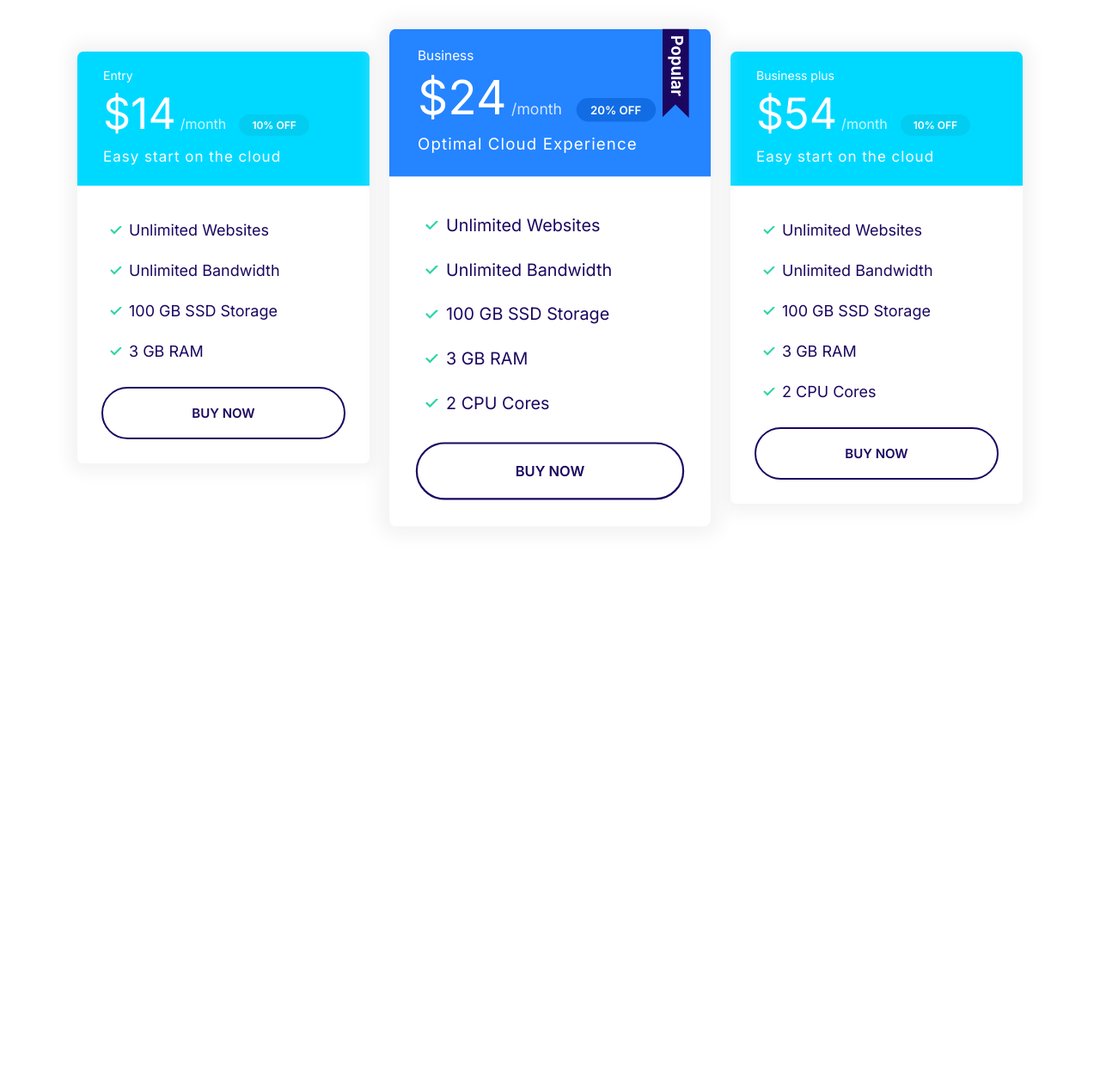
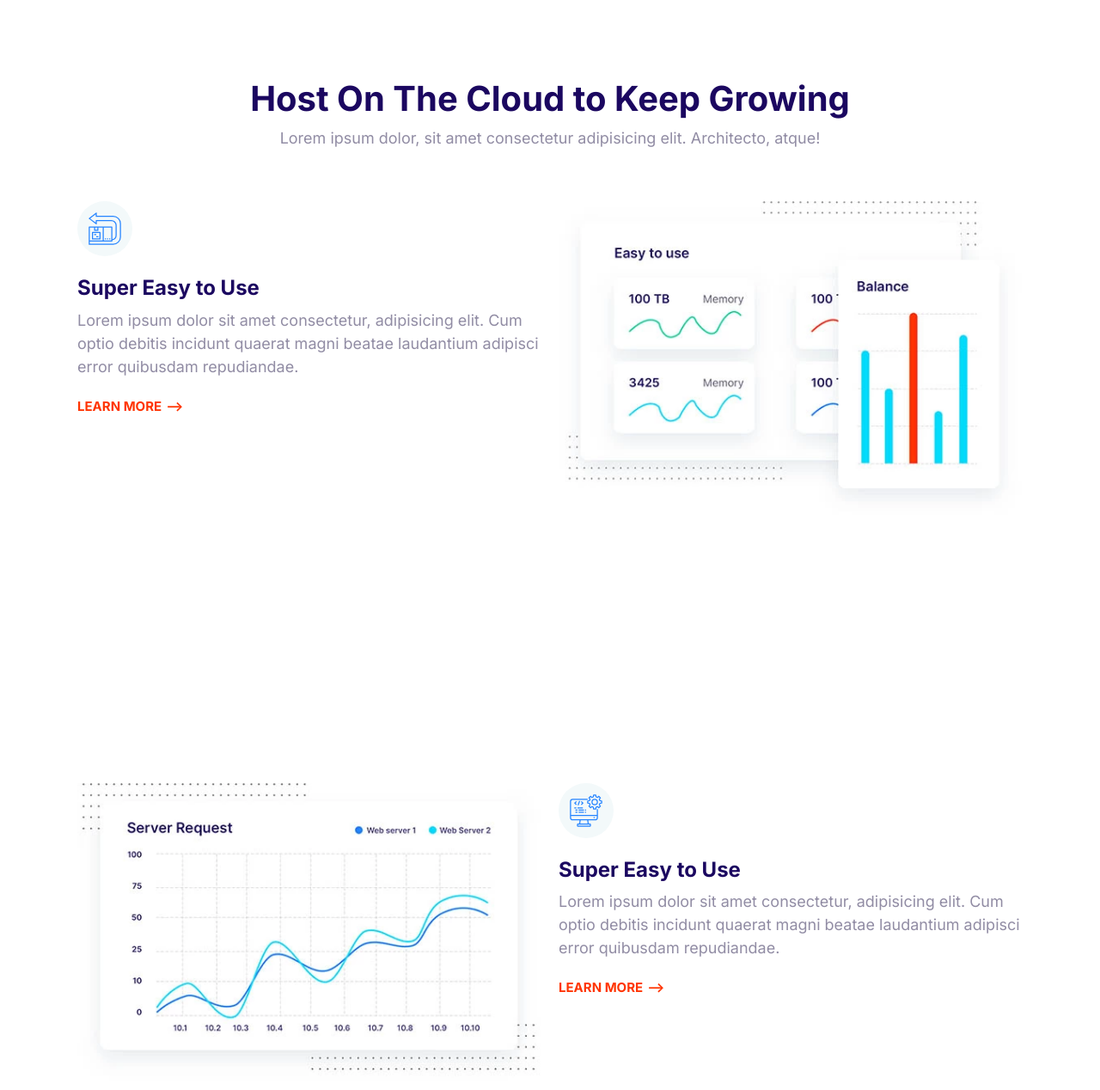
Before and after one commit to Naji43/najify, a plain HTML site: page index.html in a window 1280 px wide. Shown: the top 1268 px of the page at 86% size. Before the commit the page ends 800 px from the top, so only its background shows below. Drawn offline with Linux system fonts and the light colour scheme.

Commit message:
Build the block-feature component.

```diff
--- a/css/styles.css
+++ b/css/styles.css
@@ -800,3 +800,28 @@ a {
   max-width: 500px;
   margin: 0 auto;
 }
+
+/* Features */
+
+.feature {
+  gap: 4rem 2rem;
+  margin: 12rem 0;
+}
+
+.feature:first-of-type {
+  margin-top: 6rem;
+}
+
+.feature__heading {
+  margin: 1rem 0;
+}
+
+.feature__image {
+  width: 100%;
+}
+
+@media screen and (min-width: 768px) {
+  .feature__content--even {
+    order: 2;
+  }
+}
--- a/index.html
+++ b/index.html
@@ -15,71 +15,128 @@
     <link rel="stylesheet" href="/CSS/styles.css" />
   </head>
   <body>
-    <section class="block container block-plans">
-      <div class="grid grid--1x3">
-        <div class="plan">
-          <div class="card card--secondary">
-            <header class="card__header">
-              <h3 class="plan__name">Entry</h3>
-              <span class="plan__price">$14</span>
-              <span class="plan__billing-cycle">/month</span>
-              <span class="badge badge--secondary badge--small">10% OFF</span>
-              <span class="plan__description">Easy start on the cloud</span>
-            </header>
-            <div class="card__body">
-              <ul class="list list--tick">
-                <li class="list__item">Unlimited Websites</li>
-                <li class="list__item">Unlimited Bandwidth</li>
-                <li class="list__item">100 GB SSD Storage</li>
-                <li class="list__item">3 GB RAM</li>
-              </ul>
-              <button class="btn btn--outline btn--block">Buy Now</button>
-            </div>
-          </div>
+    <section class="block container">
+      <header class="block__header">
+        <h2>Host On The Cloud to Keep Growing</h2>
+        <p>
+          Lorem ipsum dolor, sit amet consectetur adipisicing elit. Architecto,
+          atque!
+        </p>
+      </header>
+      <article class="grid grid--1x2 feature">
+        <div class="feature__content">
+          <span class="icon-container">
+            <svg class="icon icon--primary">
+              <use xlink:href="images/sprite.svg#easy"></use>
+            </svg>
+          </span>
+          <h3 feature__heading>Super Easy to Use</h3>
+          <p>
+            Lorem ipsum dolor sit amet consectetur, adipisicing elit. Cum optio
+            debitis incidunt quaerat magni beatae laudantium adipisci error
+            quibusdam repudiandae.
+          </p>
+          <a href="#" class="link-arrow">Learn More</a>
         </div>
-        <div class="plan plan--popular">
-          <div class="card card--primary">
-            <header class="card__header">
-              <h3 class="plan__name">Business</h3>
-              <span class="plan__price">$24</span>
-              <span class="plan__billing-cycle">/month</span>
-              <span class="badge badge--primary badge--small">20% OFF</span>
-              <span class="plan__description">Optimal Cloud Experience</span>
-            </header>
-            <div class="card__body">
-              <ul class="list list--tick">
-                <li class="list__item">Unlimited Websites</li>
-                <li class="list__item">Unlimited Bandwidth</li>
-                <li class="list__item">100 GB SSD Storage</li>
-                <li class="list__item">3 GB RAM</li>
-                <li class="list__item">2 CPU Cores</li>
-              </ul>
-              <button class="btn btn--outline btn--block">Buy Now</button>
-            </div>
-          </div>
+        <picture>
+          <source
+            type="image/webp"
+            srcset="images/easy.webp 1x, images/easy@2x.webp 2x"
+          />
+          <source
+            type="image/jpg"
+            srcset="images/easy.jpg 1x, images/easy@2x.jpg 2x"
+          />
+          <img class="feature__image" src="images/easy@2x.jpg" alt="" />
+        </picture>
+      </article>
+    </section>
+    <section class="block container">
+      <article class="grid grid--1x2 feature">
+        <div class="feature__content feature__content--even">
+          <span class="icon-container">
+            <svg class="icon icon--primary">
+              <use xlink:href="images/sprite.svg#computer"></use>
+            </svg>
+          </span>
+          <h3 feature__heading>Super Easy to Use</h3>
+          <p>
+            Lorem ipsum dolor sit amet consectetur, adipisicing elit. Cum optio
+            debitis incidunt quaerat magni beatae laudantium adipisci error
+            quibusdam repudiandae.
+          </p>
+          <a href="#" class="link-arrow">Learn More</a>
         </div>
-        <div class="plan">
-          <div class="card card--secondary">
-            <header class="card__header">
-              <h3 class="plan__name">Business plus</h3>
-              <span class="plan__price">$54</span>
-              <span class="plan__billing-cycle">/month</span>
-              <span class="badge badge--secondary badge--small">10% OFF</span>
-              <span class="plan__description">Easy start on the cloud</span>
-            </header>
-            <div class="card__body">
-              <ul class="list list--tick">
-                <li class="list__item">Unlimited Websites</li>
-                <li class="list__item">Unlimited Bandwidth</li>
-                <li class="list__item">100 GB SSD Storage</li>
-                <li class="list__item">3 GB RAM</li>
-                <li class="list__item">2 CPU Cores</li>
-              </ul>
-              <button class="btn btn--outline btn--block">Buy Now</button>
-            </div>
-          </div>
+        <picture>
+          <source
+            type="image/webp"
+            srcset="images/fast.webp 1x, images/fast@2x.webp 2x"
+          />
+          <source
+            type="image/jpg"
+            srcset="images/fast.jpg 1x, images/fast@2x.jpg 2x"
+          />
+          <img class="feature__image" src="images/fast@2x.jpg" alt="" />
+        </picture>
+      </article>
+    </section>
+    <section class="block container">
+      <article class="grid grid--1x2 feature">
+        <div class="feature__content">
+          <span class="icon-container">
+            <svg class="icon icon--primary">
+              <use xlink:href="images/sprite.svg#settings"></use>
+            </svg>
+          </span>
+          <h3 feature__heading>Super Easy to Use</h3>
+          <p>
+            Lorem ipsum dolor sit amet consectetur, adipisicing elit. Cum optio
+            debitis incidunt quaerat magni beatae laudantium adipisci error
+            quibusdam repudiandae.
+          </p>
+          <a href="#" class="link-arrow">Learn More</a>
         </div>
-      </div>
+        <picture>
+          <source
+            type="image/webp"
+            srcset="images/wordpress.webp 1x, images/wordpress@2x.webp 2x"
+          />
+          <source
+            type="image/jpg"
+            srcset="images/wordpress.jpg 1x, images/wordpress@2x.jpg 2x"
+          />
+          <img class="feature__image" src="images/wordpress@2x.jpg" alt="" />
+        </picture>
+      </article>
+    </section>
+    <section class="block container">
+      <article class="grid grid--1x2 feature">
+        <div class="feature__content feature__content--even">
+          <span class="icon-container">
+            <svg class="icon icon--primary">
+              <use xlink:href="images/sprite.svg#clock"></use>
+            </svg>
+          </span>
+          <h3 feature__heading>Super Easy to Use</h3>
+          <p>
+            Lorem ipsum dolor sit amet consectetur, adipisicing elit. Cum optio
+            debitis incidunt quaerat magni beatae laudantium adipisci error
+            quibusdam repudiandae.
+          </p>
+          <a href="#" class="link-arrow">Learn More</a>
+        </div>
+        <picture>
+          <source
+            type="image/webp"
+            srcset="images/support.webp 1x, images/support@2x.webp 2x"
+          />
+          <source
+            type="image/jpg"
+            srcset="images/support.jpg 1x, images/support@2x.jpg 2x"
+          />
+          <img class="feature__image" src="images/support@2x.jpg" alt="" />
+        </picture>
+      </article>
     </section>
     <script src="js/main.js"></script>
   </body>
```
Also changed, not shown: components/block-feature.html (added, +123 -0 lines), components/icons.html (+1 -1 lines), images/easy.jpg (added), images/easy.webp (added), images/easy@2x.jpg (added), images/easy@2x.webp (added), images/fast.jpg (added), images/fast.webp (added), images/fast@2x.jpg (added), images/fast@2x.webp (added), images/support.jpg (added), images/support.webp (added), images/support@2x.jpg (added), images/support@2x.webp (added), 4 more files.
